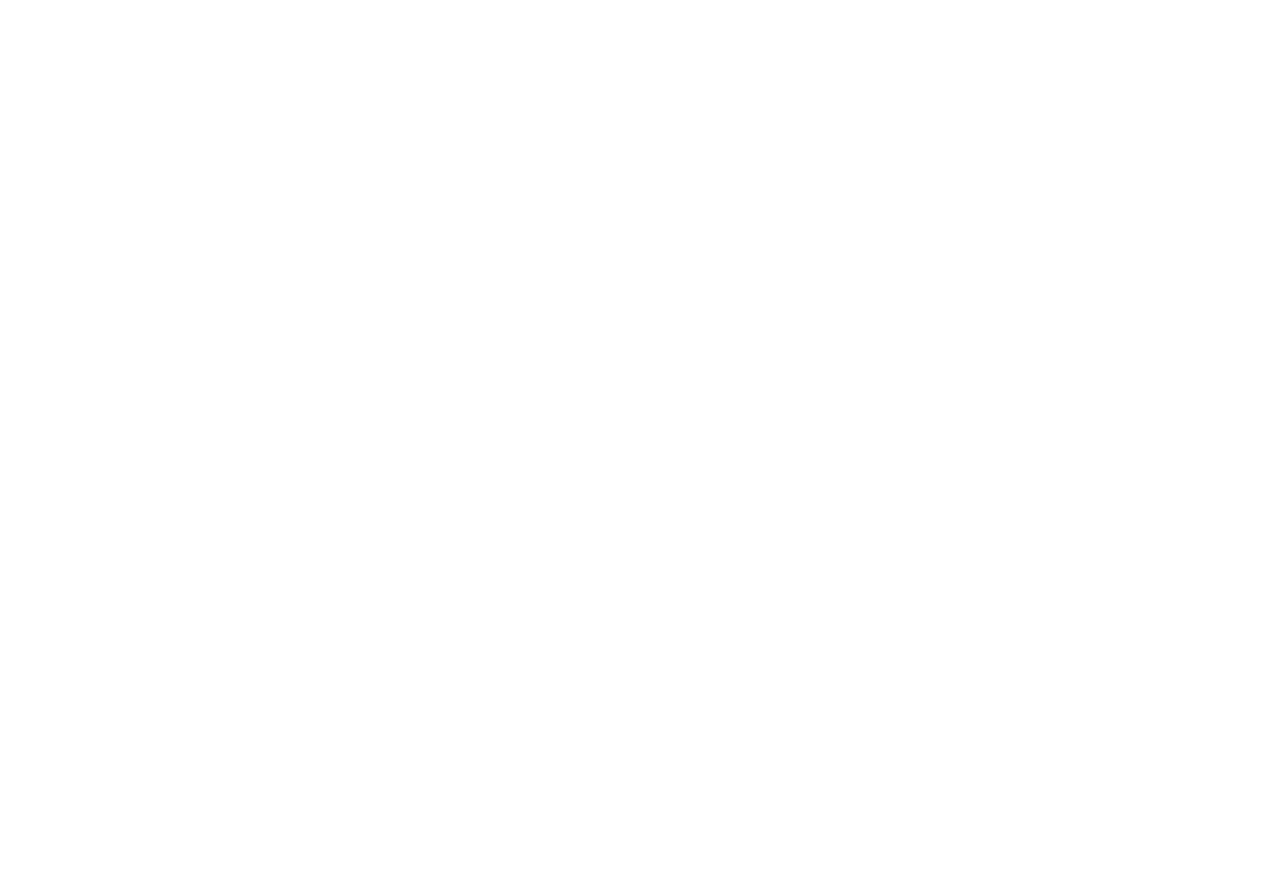
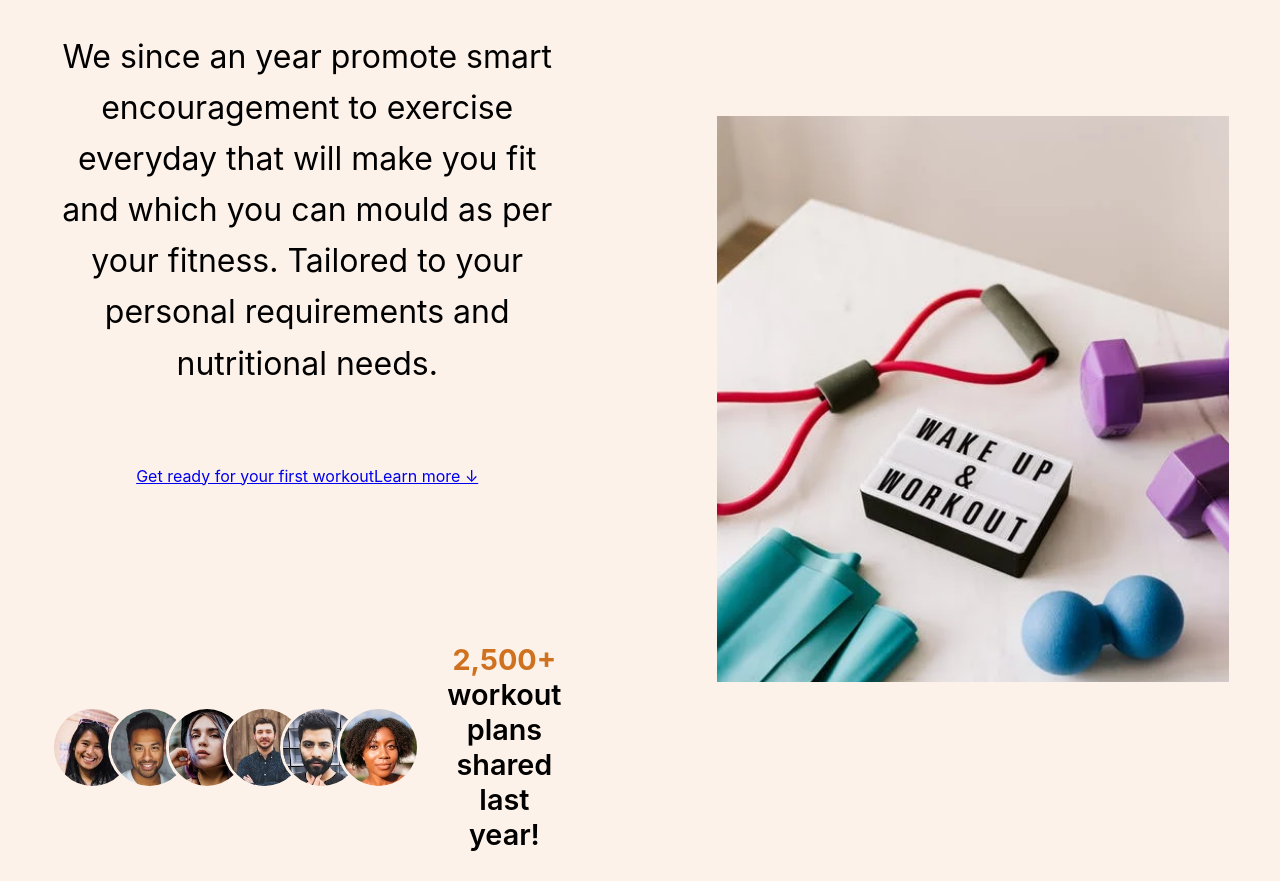
Before and after one commit to smw-1211/landingpage, a React (Create React App) app in the folder landingpage/: page / in a window 1280 px wide. Shown: the part 230-1111 px from the top of the page. Before the commit the page ends 800 px from the top, so only its background shows below. Built offline with nearby package versions, Linux system fonts and the light colour scheme.

Commit message:
Added the new component just below navbar.

```diff
--- /dev/null
+++ b/landingpage/src/components/LandingPage/hero.js
@@ -0,0 +1,52 @@
+import React, { Component } from 'react'
+
+export class Hero extends Component {
+  render() {
+    return (
+      <div>
+      <section className="section-hero">
+        <div className="hero">
+          <div className="hero-text-box">
+            <h1 className="heading-primary">
+              A balanced workout plan delivered to you with personal assistance!!
+            </h1>
+            <p className="hero-description">
+              We since an year promote smart encouragement to exercise everyday that will make you
+              fit and which you can mould as per your fitness. Tailored to your personal requirements and
+              nutritional needs.
+            </p>
+            <a href="/login" className="btn btn--full margin-right-sm"
+              >Get ready for your first workout</a
+            >
+            <a href="/login" className="btn btn--outline">Learn more &darr;</a>
+            <div className="delivered-meals">
+              <div className="delivered-imgs">
+                <img src="assets/img/customers/customer-1.jpg" alt="Customer photo" />
+                <img src="assets/img/customers/customer-2.jpg" alt="Customer photo" />
+                <img src="assets/img/customers/customer-3.jpg" alt="Customer photo" />
+                <img src="assets/img/customers/customer-4.jpg" alt="Customer photo" />
+                <img src="assets/img/customers/customer-5.jpg" alt="Customer photo" />
+                <img src="assets/img/customers/customer-6.jpg" alt="Customer photo" />
+              </div>
+              <p className="delivered-text">
+                <span>2,500+</span> workout plans shared last year!
+              </p>
+            </div>
+          </div>
+          <div className="hero-img-box">
+            <img
+              // src="assets/img/Picture1.png"
+              src="assets/img/hero-1.png"
+              className="hero-img"
+              alt="Woman enjoying food, meals in storage container, and food bowls on a table"
+            />
+          </div>
+        </div>
+      </section>
+
+      </div>
+    )
+  }
+}
+
+export default Hero
--- a/landingpage/src/pages/Landingpage/LandingPage.jsx
+++ b/landingpage/src/pages/Landingpage/LandingPage.jsx
@@ -1,11 +1,13 @@
 import React from 'react'
 // import './App.css';
 import Header from '../../components/LandingPage/header';
+import Hero from '../../components/LandingPage/hero'
 
 export default function LandingPage() {
   return (
     <div className='App'>
       <Header />
+      <Hero />
     </div>
   )
 }
--- a/landingpage/src/pages/Landingpage/css/style.css
+++ b/landingpage/src/pages/Landingpage/css/style.css
@@ -76,3 +76,93 @@
 .icon-mobile-nav[name="close-outline"] {
   display: none;
 }
+
+/**************************/
+/* HERO SECTION */
+/**************************/
+
+.section-hero {
+  background-color: #fdf2e9;
+  /* padding: 4.8rem 0 9.6rem 0; */
+}
+
+.hero {
+  max-width: 130rem;
+  margin: -3px auto;
+  padding: 0 3.2rem;
+  display: grid;
+  grid-template-columns: 1fr 1fr;
+  gap: 9.6rem;
+  align-items: center;
+}
+
+.hero-description {
+  font-size: 2rem;
+  line-height: 1.6;
+  margin-bottom: 4.8rem;
+}
+
+.hero-img {
+  width: 100%;
+}
+
+.delivered-meals {
+  display: flex;
+  align-items: center;
+  gap: 1.6rem;
+  margin-top: 8rem;
+}
+
+.delivered-imgs {
+  display: flex;
+}
+
+.delivered-imgs img {
+  height: 4.8rem;
+  width: 4.8rem;
+  border-radius: 50%;
+  margin-right: -1.6rem;
+  border: 3px solid #fdf2e9;
+}
+
+.delivered-imgs img:last-child {
+  margin: 0;
+}
+
+.delivered-text {
+  font-size: 1.8rem;
+  font-weight: 600;
+}
+
+.delivered-text span {
+  color: #cf711f;
+  font-weight: 700;
+}
+/**************************/
+/* FEATURED IN SECTION */
+/**************************/
+
+.section-featured {
+  padding: 4.8rem 0 3.2rem 0;
+}
+
+.heading-featured-in {
+  font-size: 1.4rem;
+  text-transform: uppercase;
+  letter-spacing: 0.75px;
+  font-weight: 500;
+  text-align: center;
+  margin-bottom: 2.4rem;
+  color: #888;
+}
+
+.logos {
+  display: flex;
+  justify-content: space-around;
+}
+
+.logos img {
+  height: 3.2rem;
+  filter: brightness(0);
+  opacity: 50%;
+}
```
